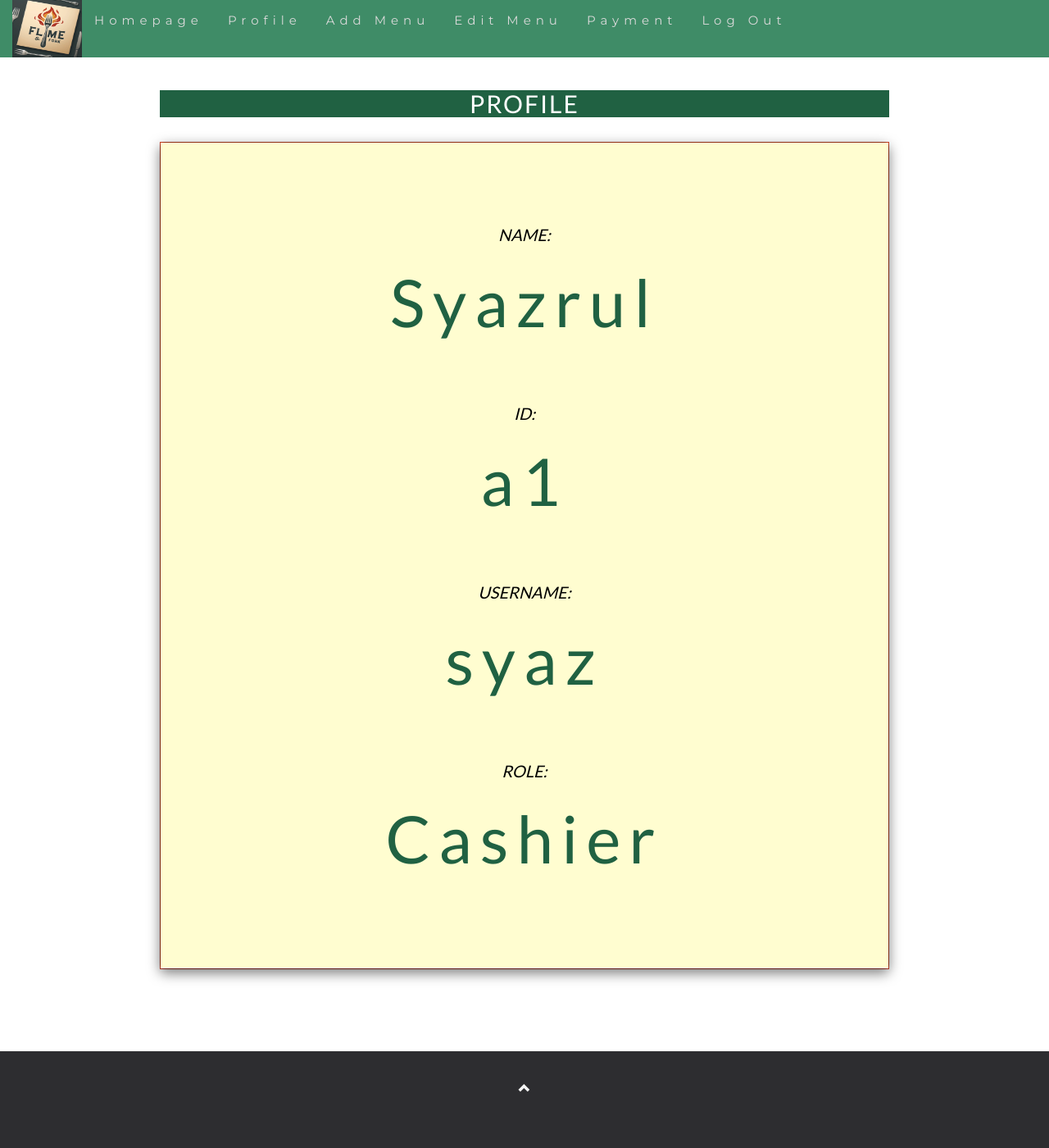
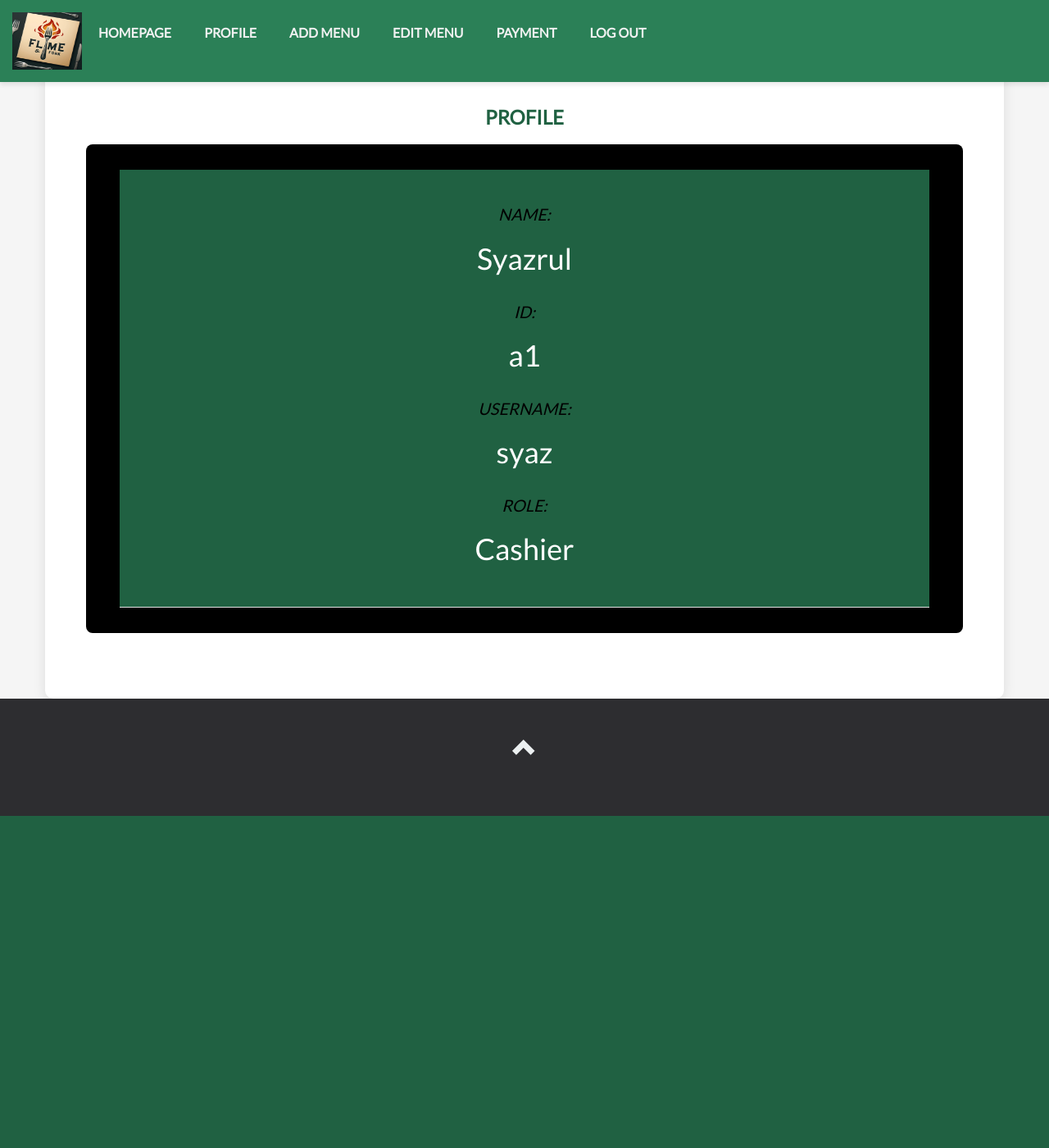
Before and after one commit to n-ayra/webdev_project, a PHP site: page /profileCashier.php in a window 1280 px wide. Shown: the whole page at 82% size. After the commit the page ends 995 px from the top, so only its background shows below. Run offline with PHP 8.4, Linux system fonts and the light colour scheme; a user stored in the database is signed in; data comes from the database, SQL or seed files in the repository; some libraries are stand-ins or nearby versions.

Commit message:
change style view

```diff
--- a/profileCashier.php
+++ b/profileCashier.php
@@ -19,164 +19,233 @@
   <script src='https://kit.fontawesome.com/a076d05399.js' crossorigin='anonymous'></script>
   <link rel="stylesheet" href="https://cdnjs.cloudflare.com/ajax/libs/font-awesome/4.7.0/css/font-awesome.min.css">
   <style>
+  /* General Body Style */
 body {
-    font: 400 15px/1.8 Lato, sans-serif;
+    font-family: 'Lato', sans-serif;
+    background-color: #f5f5f5;
+    margin: 0;
+    padding: 0;
+    color: #333;
+}
+
+/* Navbar Style */
+.navbar {
+    background-color: #2b8057;
+    border: none;
+    padding: 15px 0;
+    box-shadow: 0 3px 6px rgba(0, 0, 0, 0.1);
+}
+
+.navbar li a {
+    color: #f1f1f1 !important;
+    font-size: 16px;
+    font-weight: 600;
+    text-transform: uppercase;
+    padding: 15px 20px;
+    transition: background-color 0.3s ease;
+}
+
+.navbar-nav li.active a {
+    background-color: #B62511 !important;
+}
+
+.navbar-nav li a:hover {
+    background-color: #206142;
+}
+
+.navbar .navbar-brand {
+    color: #f1f1f1;
+    font-size: 24px;
+    font-weight: bold;
+}
+
+/* Hero Section */
+.container {
+    background-color: #fff;
+    padding: 40px 50px;
+    border-radius: 10px;
+    box-shadow: 0 5px 15px rgba(0, 0, 0, 0.1);
+    margin-top: 80px;
+}
+
+.container h4 {
+    font-size: 24px;
+    color: #206142;
+    margin-bottom: 20px;
+    font-weight: 600;
+}
+
+.container .bg-1 {
+    background-color:rgb(0, 0, 0);
+    color: #fff;
+    padding: 30px 40px;
+    border-radius: 8px;
+    text-align: center;
+    margin-bottom: 40px;
+}
+
+.container .bg-1 h3 {
+    font-size: 30px;
+    margin-bottom: 20px;
+    font-weight: 700;
+}
+
+.container .bg-1 p {
+    font-size: 18px;
+    font-style: italic;
+    margin-bottom: 20px;
+}
+
+/* Profile Section */
+.profile-header {
+    text-align: center;
+    margin-top: 40px;
+}
+
+.profile-header h1 {
+    font-size: 36px;
+    color: #206142;
+    margin-bottom: 10px;
+    font-weight: 700;
+}
+
+.profile-header .profile-info {
+    font-size: 18px;
+    color: #555;
+    margin: 8px 0;
+}
+
+/* Table Styling */
+.table {
+    width: 100%;
+    margin-top: 20px;
+    border-collapse: collapse;
+    background-color: #fff;
+    box-shadow: 0 5px 15px rgba(0, 0, 0, 0.1);
+}
+
+.table th, .table td {
+    padding: 12px;
+    text-align: left;
+    font-size: 16px;
+    color: #555;
+}
+
+.table th {
+    background-color: #206142;
+    color: white;
+    font-weight: 700;
+}
+
+.table td {
+    background-color: #f9f9f9;
+}
+
+.table tr:nth-child(even) {
+    background-color: #f1f1f1;
+}
+
+.table tr:hover {
+    background-color: #e1e1e1;
+}
+
+/* Button Styling */
+.btn {
+    background-color: #206142;
+    color: #fff;
+    padding: 12px 30px;
+    border-radius: 25px;
+    font-weight: 600;
+    transition: background-color 0.3s ease, transform 0.3s ease;
+    display: inline-block;
+}
+
+.btn:hover {
+    background-color: #B62511;
+    transform: scale(1.05);
+}
+
+/* Modal Styling */
+.modal-header {
+    background-color: #206142;
+    color: #fff;
+    text-align: center;
+    padding: 20px;
+}
+
+.modal-body {
+    padding: 30px;
+    background-color: #fff;
+}
+
+.modal-footer {
+    text-align: center;
+    padding: 20px;
+}
+
+.modal-footer .btn {
+    background-color: #206142;
+    color: #fff;
+    padding: 10px 25px;
+    font-weight: 600;
+}
+
+.modal-footer .btn:hover {
+    background-color: #B62511;
+}
+
+/* Footer */
+footer {
+    background-color: #2d2d30;
+    color: #f5f5f5;
+    padding: 40px 20px;
+    text-align: center;
+}
+
+footer a {
+    color: #f5f5f5;
+    font-size: 18px;
+    text-decoration: none;
+}
+
+footer a:hover {
     color: #777;
 }
 
-  h1 {
-      margin: 20px;
-      letter-spacing: 10px;
-      font-size: 80px;
-      color: #206142;
-
+/* Scroll to Top Button */
+.up-arrow {
+    font-size: 30px;
+    color: #ecf0f1;
+    cursor: pointer;
 }
 
-  h4 {
-    margin: 10px 0 30px 0;
-    letter-spacing: 2px;
-    font-size: 20px;
+.up-arrow:hover {
+    color: #e74c3c;
 }
+
+/* Responsive Design */
+@media (max-width: 768px) {
     .container {
-    padding: 100px 140px;
-    margin-left: auto;
-    margin-right: auto;
+        padding: 30px 20px;
     }
-  .container-fluid {
-    margin-left: auto;
-    margin-right: auto;
+
+    .navbar li a {
+        font-size: 14px;
     }
-  .person {
-    border: 0px solid transparent;
-    margin-bottom: 25px;
-    width: 80%;
-    height: 80%;
-    opacity: 0.7;
+
+    .profile-header h1 {
+        font-size: 28px;
     }
-  .person:hover {
-    border-color: #f1f1f1;
+
+    .profile-header .profile-info {
+        font-size: 16px;
     }
-  @media (max-width: 600px) {
-    .carousel-caption {
-      display: none; /* Hide the carousel text when the screen is less than 600 pixels wide */
+
+    .table th, .table td {
+        padding: 10px;
     }
 }
-  .bg-1 {
-    background: #D34426;
-    color: #761401;
-  }
-  .bg-1 h3 {color: #fff;}
-  .bg-1 p {font-style: italic;}
-  .list-group-item:first-child {
-    border-top-right-radius: 0;
-    border-top-left-radius: 0;
-  }
-  .list-group-item:last-child {
-    border-bottom-right-radius: 0;
-    border-bottom-left-radius: 0;
-  }
-  .thumbnail {
-    padding: 0 0 15px 0;
-    border: none;
-    border-radius: 0;
-  }
-  .thumbnail p {
-    margin-top: 15px;
-    color: #555;
-  }
-  .btn {
-    padding: 10px 20px;
-    background-color: #2b8057;
-    color: #f1f1f1;
-    border-radius: 18px;
-    transition: .2s;
-  }
-  .btn:hover, .btn:focus {
-    border: 1px solid #333;
-    background-color: #fff;
-    color: #000;
-  }
-  .modal-header, h4, .close {
-    background-color: #206142;
-    color: #fff !important;
-    text-align: center;
-    font-size: 30px;
-  }
-  .modal-header, .modal-body {
-    padding: 40px 50px;
-    background: #FFFDD0;
-  }
-  .nav-tabs li a {
-    color: #B62511;
-  }
-  .navbar {
-    font-family: Montserrat, sans-serif;
-    margin-bottom: 0;
-    background-color: #2b8057;
-    border: 0;
-    font-size: 15px !important;
-    letter-spacing: 6px;
-    opacity: 0.9;
-  }
-  .navbar li a, .navbar .navbar-brand {
-    color: #d5d5d5 !important;
-  }
-  .navbar-nav li a:hover {
-    color: #fff !important;
-  }
-  .navbar-nav li.active a {
-    color: #fff !important;
-    background-color: #B62511 !important;
-  }
-  .navbar-default .navbar-toggle {
-    border-color: transparent;
-  }
-  .open .dropdown-toggle {
-    color: #fff;
-    background-color: #555 !important;
-  }
-  .dropdown-menu li a {
-    color: #000 !important;
-  }
-  .dropdown-menu li a:hover {
-    background-color: red !important;
-  }
-  footer {
-    background-color: #2d2d30;
-    color: #f5f5f5;
-    padding: 32px;
-  }
-  footer a {
-    color: #f5f5f5;
-  }
-  footer a:hover {
-    color: #777;
-    text-decoration: none;
-  }
-  .form-control {
-    border-radius: 0;
-  }
-  textarea {
-    resize: none;
-  }
-  th {
-    background-color: brown;
-    color: black;
-  }
-  table, th, td {
-    border: 5px solid #fff;
-    width: 900px;
-  }
-  .hideme
-{
-    display:none;
-    visibility:hidden;
-}
-.showme
-{
-    display:inline;
-    visibility:visible;
-}
+
   </style>
 </head>
 <body id="muoWestern" data-spy="scroll" data-target=".navbar" data-offset="50">
```
Lines whose indentation alone changed are shown as unchanged.
